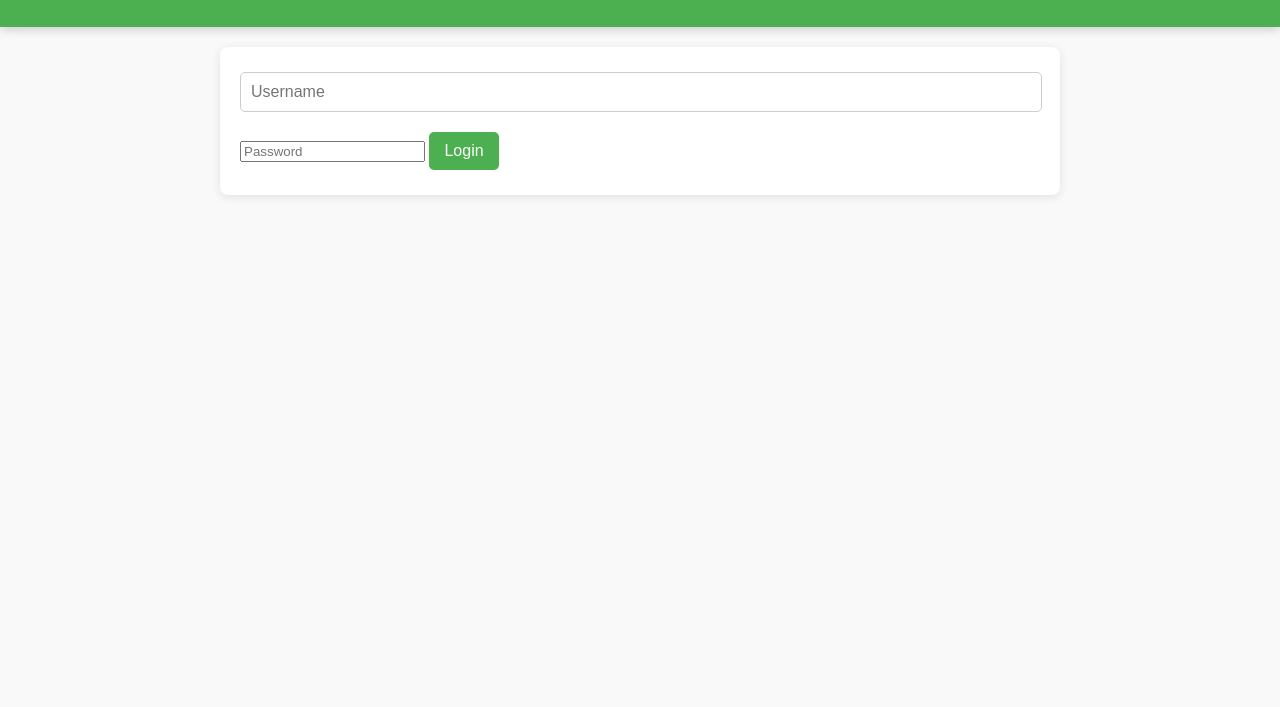
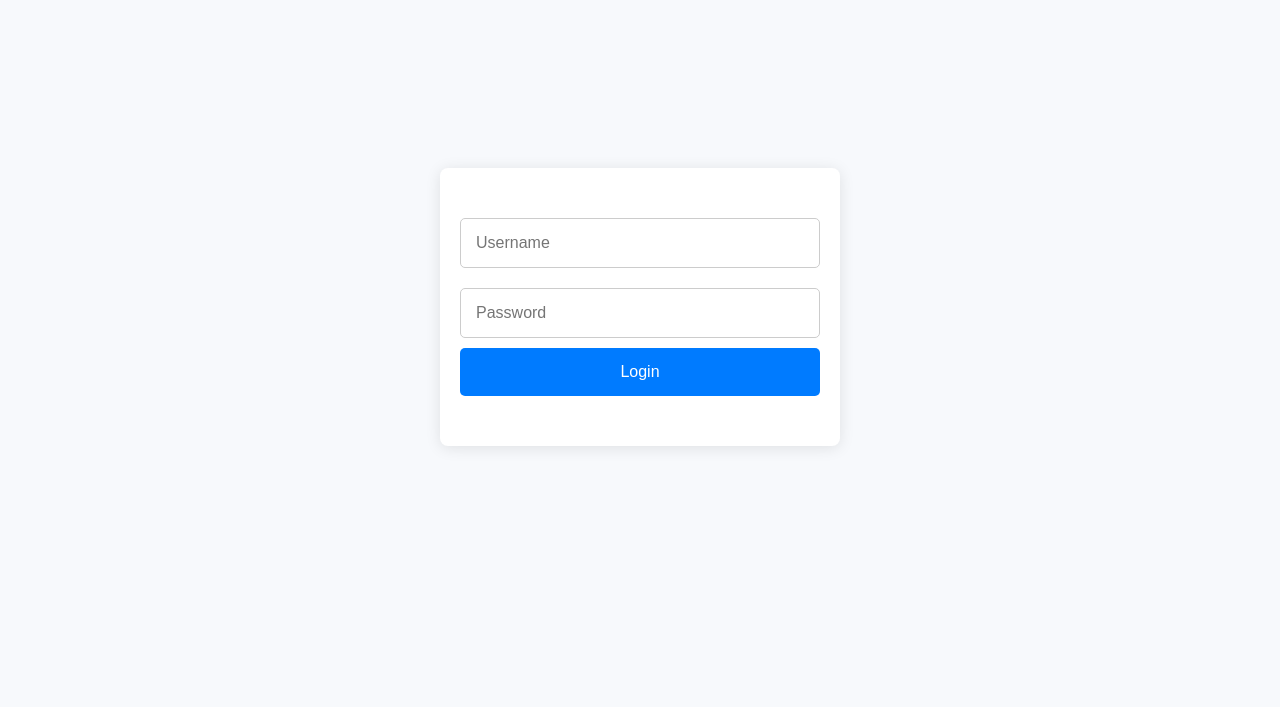
Before and after one commit to kevinWLEA/WLEA-Workout-Tracker, a plain HTML site: page login.html in a window 1280 px wide. Shown: the part 93-800 px from the top of the page. Drawn offline with Linux system fonts and the light colour scheme.

Commit message:
Update login.html

```diff
--- a/login.html
+++ b/login.html
@@ -4,7 +4,7 @@
     <meta charset="UTF-8">
     <meta name="viewport" content="width=device-width, initial-scale=1.0">
     <title>Login</title>
-    <link rel="stylesheet" href="styles.css">
+    <link rel="stylesheet" href="login.css">
 </head>
 <body>
     <header>
```
